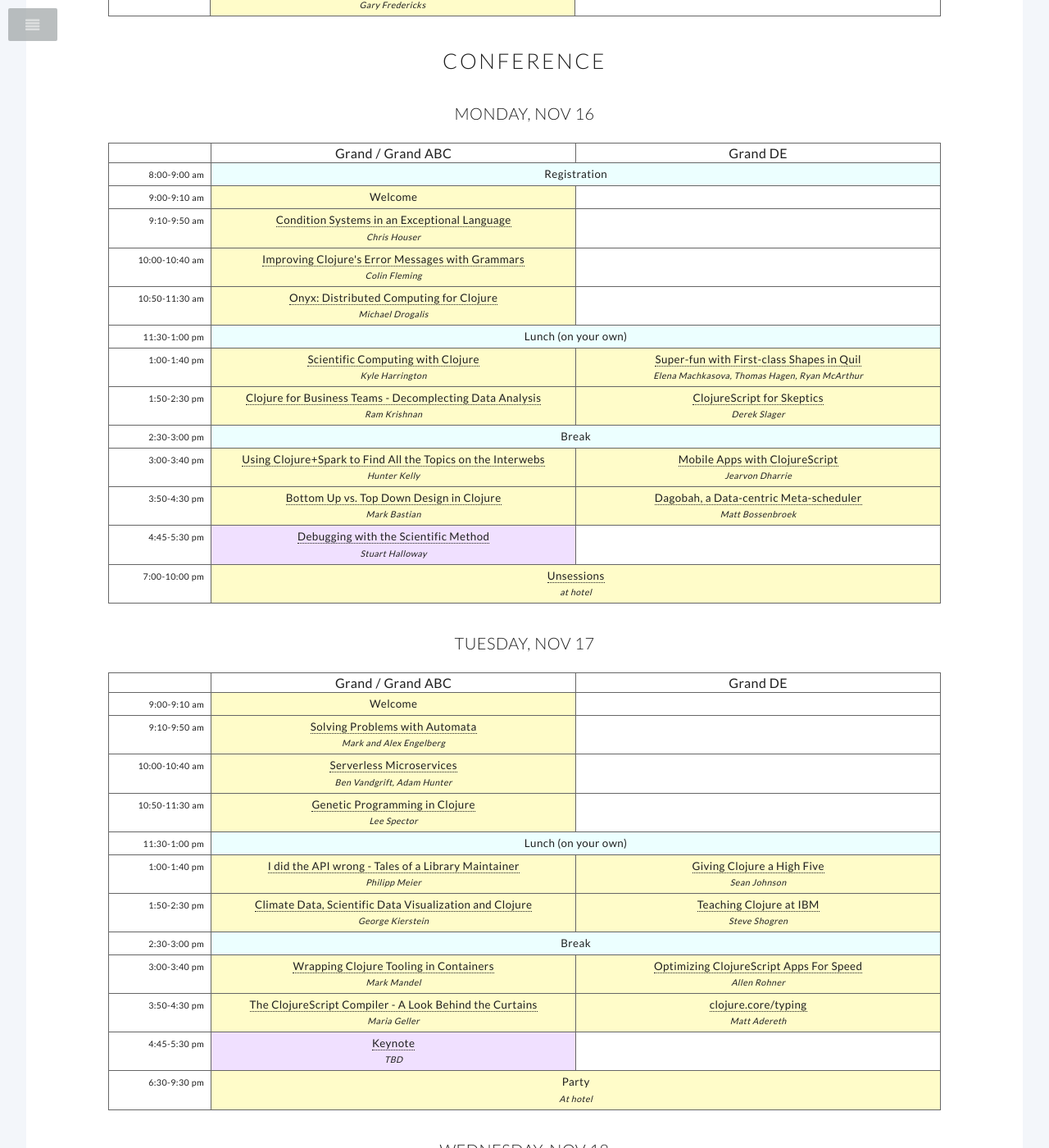
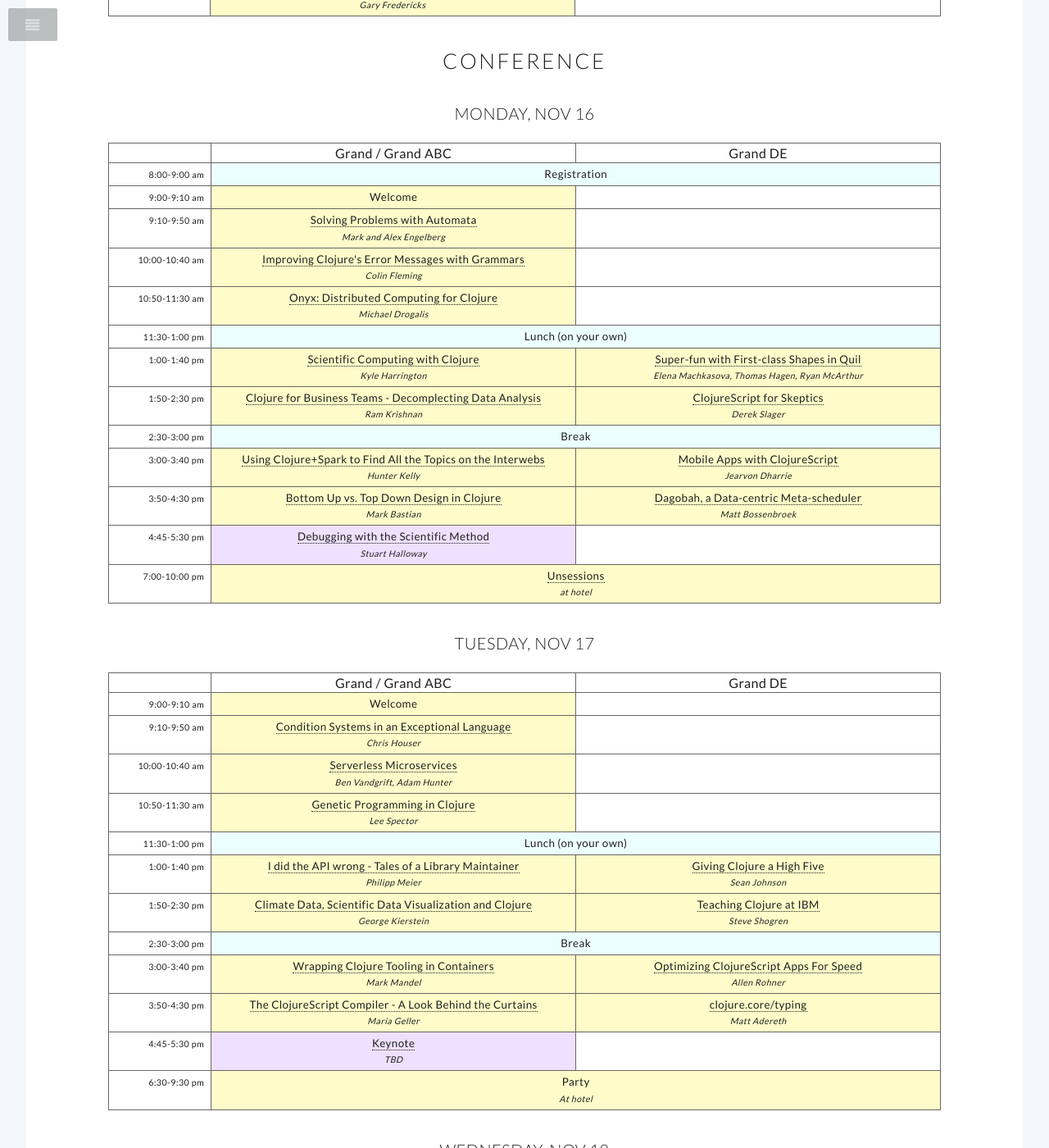
Before and after one commit to clojureconj/clojureconj.github.io, a Jekyll site: the page built from index.html, in a window 1280 px wide and 1400 px high, scrolled down 1754 px. Shown: the whole window at 82% size. Built offline with Jekyll 4.4.1, drawn with Linux system fonts in a browser that asks for light colours.

Commit message:
talk swapping

```diff
--- a/_layouts/home.html
+++ b/_layouts/home.html
@@ -161,8 +161,8 @@
 									<tr>
 										<td class="time">9:10-9:50 am</td>
 										<td class="slot talk">
-											<div class="title"><a href="speakers#chouser">Condition Systems in an Exceptional Language</a></div>
-											<div class="speaker">Chris Houser</div>
+											<div class="title"><a href="speakers#mengelberg">Solving Problems with Automata</a></div>
+											<div class="speaker">Mark and Alex Engelberg</div>
 										</td>
 										<td></td>
 									</tr>
@@ -274,8 +274,8 @@
 									<tr>
 										<td class="time">9:10-9:50 am</td>
 										<td class="slot talk">
-											<div class="title"><a href="speakers#mengelberg">Solving Problems with Automata</a></div>
-											<div class="speaker">Mark and Alex Engelberg</div>
+											<div class="title"><a href="speakers#chouser">Condition Systems in an Exceptional Language</a></div>
+											<div class="speaker">Chris Houser</div>
 										</td>
 										<td></td>
 									</tr>
```
